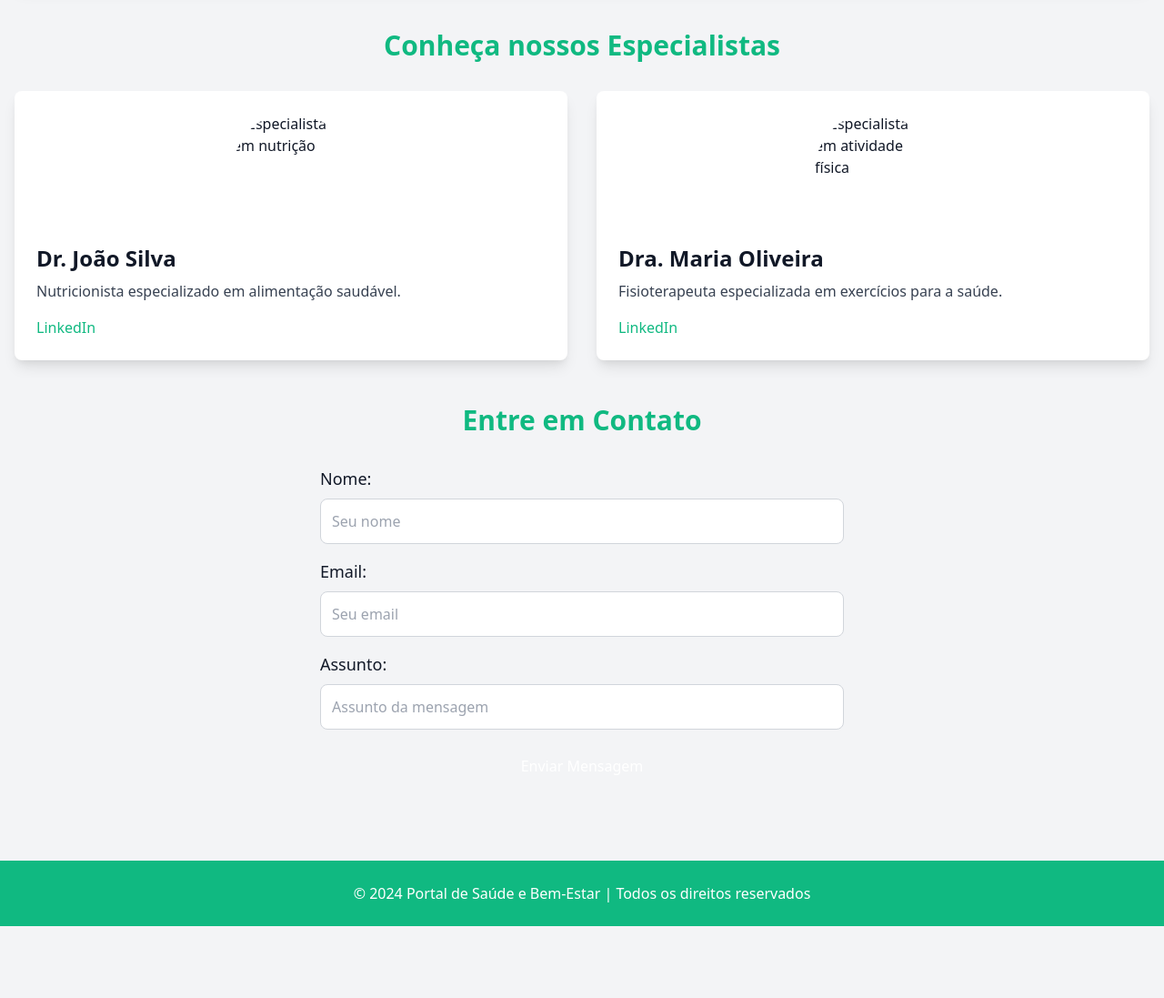
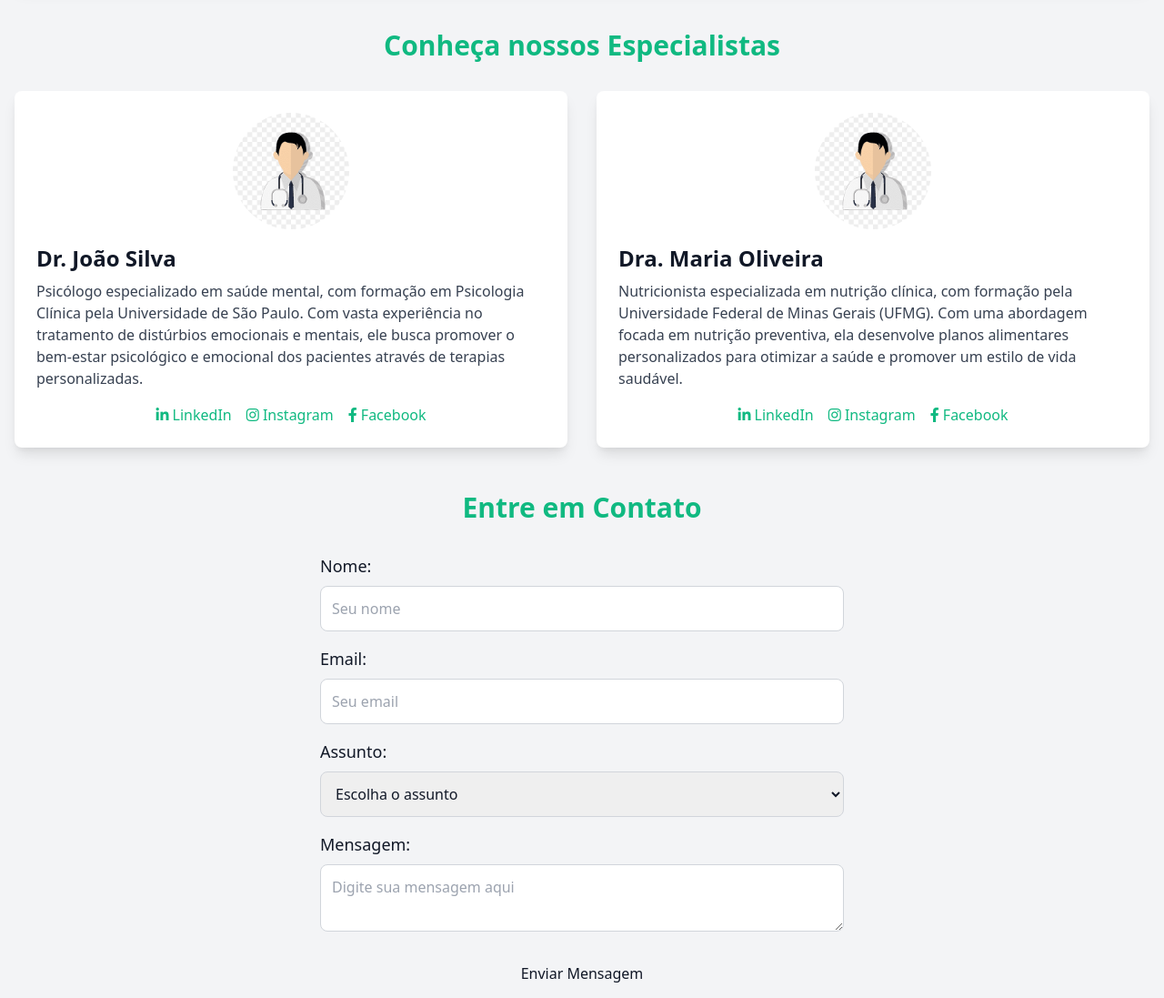
Before and after one commit to CesarMouraDev/my-projbasic-tic20, a website: page src/index.html in a window 1280 px wide. Shown: the part 1420-2517 px from the top of the page at 91% size. Before the commit the page ends 2438 px from the top, so only its background shows below. Drawn offline with nearby package versions, Linux system fonts and the light colour scheme.

Commit message:
Feat: fix

```diff
--- a/src/index.html
+++ b/src/index.html
@@ -7,6 +7,7 @@
     <meta http-equiv="X-UA-Compatible" content="ie=edge">
     <title>Portal de Saúde e Bem-Estar</title>
     <link href="https://fonts.googleapis.com/css2?family=Poppins:wght@300;400;600&display=swap" rel="stylesheet">
+    <link href="https://cdnjs.cloudflare.com/ajax/libs/font-awesome/5.15.4/css/all.min.css" rel="stylesheet">
     <link href="https://cdn.jsdelivr.net/npm/tailwindcss@2.2.19/dist/tailwind.min.css" rel="stylesheet">
 </head>
 
@@ -16,8 +17,11 @@
     <header class="bg-green-500 text-white p-4">
         <div class="flex items-center justify-between">
             <div class="flex items-center">
-                <svg class="h-12 mr-2 text-red-500" xmlns="http://www.w3.org/2000/svg" viewBox="0 0 20 20" fill="currentColor" class="w-8 h-8">
-                    <path fill-rule="evenodd" d="M12.293 5.293a1 1 0 011.414 0l2.293 2.293a1 1 0 010 1.414L10 15.414l-5.414-5.414a1 1 0 010-1.414L7.707 6.707a1 1 0 011.414 0l2.293 2.293 2.879-2.879z" clip-rule="evenodd"/>
+                <svg class="h-12 mr-2 text-red-500" xmlns="http://www.w3.org/2000/svg" viewBox="0 0 20 20"
+                    fill="currentColor" class="w-8 h-8">
+                    <path fill-rule="evenodd"
+                        d="M12.293 5.293a1 1 0 011.414 0l2.293 2.293a1 1 0 010 1.414L10 15.414l-5.414-5.414a1 1 0 010-1.414L7.707 6.707a1 1 0 011.414 0l2.293 2.293 2.879-2.879z"
+                        clip-rule="evenodd" />
                 </svg>
                 <h1 class="text-2xl font-bold">Portal de Saúde e Bem-Estar</h1>
             </div>
@@ -42,8 +46,10 @@
 
         <!-- Seção de Introdução -->
         <section id="inicio" class="mb-12">
-            <h2 class="text-3xl font-semibold text-center text-green-500 mb-4">Bem-vindo ao Portal de Saúde e Bem-Estar</h2>
-            <p class="text-center text-lg">Explore conteúdos educativos, vídeos e especialistas sobre saúde, alimentação e bem-estar.</p>
+            <h2 class="text-3xl font-semibold text-center text-green-500 mb-4">Bem-vindo ao Portal de Saúde e Bem-Estar
+            </h2>
+            <p class="text-center text-lg">Explore conteúdos educativos, vídeos e especialistas sobre saúde, alimentação
+                e bem-estar.</p>
         </section>
 
         <!-- Seção de Conteúdo -->
@@ -52,15 +58,19 @@
             <div class="grid grid-cols-1 md:grid-cols-2 gap-8">
                 <article class="bg-white p-6 rounded-lg shadow-lg">
                     <h3 class="text-2xl font-bold mb-4">Benefícios da Alimentação Saudável</h3>
-                    <img src="alimentacao-saudavel.jpg" alt="Alimentação saudável" class="w-full h-48 object-cover rounded-lg mb-4">
-                    <p class="text-gray-700">Uma alimentação balanceada é essencial para a manutenção da saúde e prevenção de doenças.</p>
+                    <img src="alimentacao-saudavel.jpg" alt="Alimentação saudável"
+                        class="w-full h-48 object-cover rounded-lg mb-4">
+                    <p class="text-gray-700">Uma alimentação balanceada é essencial para a manutenção da saúde e
+                        prevenção de doenças.</p>
                     <a href="#" class="text-green-500 mt-4 inline-block hover:underline">Leia mais</a>
                 </article>
 
                 <article class="bg-white p-6 rounded-lg shadow-lg">
                     <h3 class="text-2xl font-bold mb-4">Importância da Atividade Física</h3>
-                    <img src="atividade-fisica.jpg" alt="Atividade física" class="w-full h-48 object-cover rounded-lg mb-4">
-                    <p class="text-gray-700">A prática regular de atividades físicas traz benefícios para o corpo e a mente.</p>
+                    <img src="atividade-fisica.jpg" alt="Atividade física"
+                        class="w-full h-48 object-cover rounded-lg mb-4">
+                    <p class="text-gray-700">A prática regular de atividades físicas traz benefícios para o corpo e a
+                        mente.</p>
                     <a href="#" class="text-green-500 mt-4 inline-block hover:underline">Leia mais</a>
                 </article>
             </div>
@@ -71,8 +81,13 @@
             <h2 class="text-3xl font-semibold text-center text-green-500 mb-8">Vídeos Educativos</h2>
             <div class="space-y-8">
                 <article class="bg-white p-6 rounded-lg shadow-lg">
-                    <iframe width="1060" height="500" src="https://www.youtube.com/embed/CrwRwgNJIMU?si=3ALwY6wnxBq2uCvN" title="YouTube video player" frameborder="0" allow="accelerometer; autoplay; clipboard-write; encrypted-media; gyroscope; picture-in-picture; web-share" referrerpolicy="strict-origin-when-cross-origin" allowfullscreen></iframe>
-                     <p class="mt-4 text-gray-700">Assista ao nosso vídeo sobre como melhorar sua saúde mental e física.</p>
+                    <iframe width="1060" height="500"
+                        src="https://www.youtube.com/embed/CrwRwgNJIMU?si=3ALwY6wnxBq2uCvN" title="YouTube video player"
+                        frameborder="0"
+                        allow="accelerometer; autoplay; clipboard-write; encrypted-media; gyroscope; picture-in-picture; web-share"
+                        referrerpolicy="strict-origin-when-cross-origin" allowfullscreen></iframe>
+                    <p class="mt-4 text-gray-700">Assista ao nosso vídeo sobre como melhorar sua saúde mental e física.
+                    </p>
                 </article>
             </div>
         </section>
@@ -81,38 +96,91 @@
         <section id="especialistas" class="mb-12">
             <h2 class="text-3xl font-semibold text-center text-green-500 mb-8">Conheça nossos Especialistas</h2>
             <div class="grid grid-cols-1 md:grid-cols-2 gap-8">
+                <!-- Especialista 1: Psicólogo especializado em saúde mental -->
                 <article class="bg-white p-6 rounded-lg shadow-lg">
-                    <img src="especialista1.jpg" alt="Especialista em nutrição" class="w-32 h-32 object-cover rounded-full mx-auto mb-4">
+                    <img src="assets/perfilmed.png" alt="Especialista em saúde mental"
+                        class="w-32 h-32 object-cover rounded-full mx-auto mb-4">
                     <h3 class="text-2xl font-semibold mb-2">Dr. João Silva</h3>
-                    <p class="text-gray-700">Nutricionista especializado em alimentação saudável.</p>
-                    <a href="https://linkedin.com/in/joaosilva" class="text-green-500 mt-4 inline-block hover:underline">LinkedIn</a>
+                    <p class="text-gray-700 mb-4">Psicólogo especializado em saúde mental, com formação em Psicologia
+                        Clínica pela Universidade de São Paulo. Com vasta experiência no tratamento de distúrbios
+                        emocionais e mentais, ele busca promover o bem-estar psicológico e emocional dos pacientes
+                        através de terapias personalizadas.</p>
+                    <div class="flex justify-center gap-4">
+                        <a href="https://linkedin.com" target="_blank" class="text-green-500 hover:underline">
+                            <i class="fab fa-linkedin-in"></i> LinkedIn
+                        </a>
+                        <a href="https://instagram.com" target="_blank" class="text-green-500 hover:underline">
+                            <i class="fab fa-instagram"></i> Instagram
+                        </a>
+                        <a href="https://facebook.com" target="_blank" class="text-green-500 hover:underline">
+                            <i class="fab fa-facebook-f"></i> Facebook
+                        </a>
+                    </div>
                 </article>
 
+                <!-- Especialista 2: Nutricionista especializada em nutrição clínica -->
                 <article class="bg-white p-6 rounded-lg shadow-lg">
-                    <img src="especialista2.jpg" alt="Especialista em atividade física" class="w-32 h-32 object-cover rounded-full mx-auto mb-4">
+                    <img src="assets/perfilmed.png" alt="Especialista em nutrição"
+                        class="w-32 h-32 object-cover rounded-full mx-auto mb-4">
                     <h3 class="text-2xl font-semibold mb-2">Dra. Maria Oliveira</h3>
-                    <p class="text-gray-700">Fisioterapeuta especializada em exercícios para a saúde.</p>
-                    <a href="https://linkedin.com/in/mariaoliveira" class="text-green-500 mt-4 inline-block hover:underline">LinkedIn</a>
+                    <p class="text-gray-700 mb-4">Nutricionista especializada em nutrição clínica, com formação pela
+                        Universidade Federal de Minas Gerais (UFMG). Com uma abordagem focada em nutrição preventiva,
+                        ela desenvolve planos alimentares personalizados para otimizar a saúde e promover um estilo de
+                        vida saudável.</p>
+                    <div class="flex justify-center gap-4">
+                        <a href="https://linkedin.com" target="_blank" class="text-green-500 hover:underline">
+                            <i class="fab fa-linkedin-in"></i> LinkedIn
+                        </a>
+                        <a href="https://instagram.com" target="_blank" class="text-green-500 hover:underline">
+                            <i class="fab fa-instagram"></i> Instagram
+                        </a>
+                        <a href="https://facebook.com" target="_blank" class="text-green-500 hover:underline">
+                            <i class="fab fa-facebook-f"></i> Facebook
+                        </a>
+                    </div>
                 </article>
             </div>
         </section>
+
+
 
         <!-- Seção de Contato -->
         <section id="contato" class="mb-12">
             <h2 class="text-3xl font-semibold text-center text-green-500 mb-8">Entre em Contato</h2>
             <form action="#" method="post" class="max-w-xl mx-auto">
+                <!-- Campo Nome -->
                 <label for="nome" class="block text-lg mb-2">Nome:</label>
-                <input type="text" id="nome" name="nome" placeholder="Seu nome" class="w-full p-3 border border-gray-300 rounded-lg mb-4" required>
+                <input type="text" id="nome" name="nome" placeholder="Seu nome"
+                    class="w-full p-3 border border-gray-300 rounded-lg mb-4" required>
 
+                <!-- Campo Email -->
                 <label for="email" class="block text-lg mb-2">Email:</label>
-                <input type="email" id="email" name="email" placeholder="Seu email" class="w-full p-3 border border-gray-300 rounded-lg mb-4" required>
+                <input type="email" id="email" name="email" placeholder="Seu email"
+                    class="w-full p-3 border border-gray-300 rounded-lg mb-4" required
+                    pattern="^[a-zA-Z0-9._%+-]+@[a-zA-Z0-9.-]+\.[a-zA-Z]{2,}$"
+                    title="Por favor, insira um endereço de e-mail válido">
 
+                <!-- Campo Assunto -->
                 <label for="assunto" class="block text-lg mb-2">Assunto:</label>
-                <input type="text" id="assunto" name="assunto" placeholder="Assunto da mensagem" class="w-full p-3 border border-gray-300 rounded-lg mb-4" required>
+                <select id="assunto" name="assunto" class="w-full p-3 border border-gray-300 rounded-lg mb-4" required>
+                    <option value="" disabled selected>Escolha o assunto</option>
+                    <option value="duvida">Dúvida</option>
+                    <option value="sugestao">Sugestão</option>
+                    <option value="reclamacao">Reclamação</option>
+                </select>
 
-                <button type="submit" class="w-full bg-orange-400 text-white p-3 rounded-lg">Enviar Mensagem</button>
+                <!-- Campo Mensagem -->
+                <label for="mensagem" class="block text-lg mb-2">Mensagem:</label>
+                <textarea id="mensagem" name="mensagem" placeholder="Digite sua mensagem aqui"
+                    class="w-full p-3 border border-gray-300 rounded-lg mb-4" required minlength="10"
+                    title="A mensagem deve ter pelo menos 10 caracteres."></textarea>
+
+                <!-- Botão de Envio -->
+                <button type="submit" class="w-full bg-orange-400 text-text p-3 rounded-lg">Enviar Mensagem</button>
             </form>
         </section>
+
+
 
     </main>
 
--- a/tailwind.config.js
+++ b/tailwind.config.js
@@ -10,11 +10,9 @@ module.exports = {
         background: "#1F1B33",
         text: "#FFFFFF",
       },
-      boxShadow: {
-        neon: "0 0 10px #FF0054, 0 0 20px #5800FF",
-      },
+
       fontFamily: {
-        sans: ['Poppins', 'sans-serif'], // Adicionando Poppins como a fonte padrão
+        sans: ['Poppins', 'sans-serif'],
       },
     },
   },
```
Also changed, not shown: src/assets/perfilmed.png (added), src/output.css.
